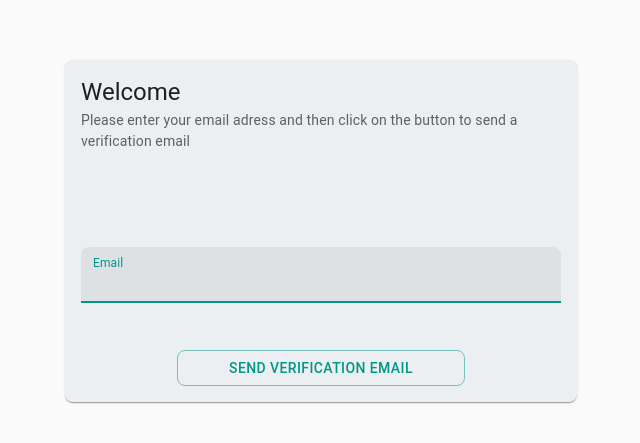
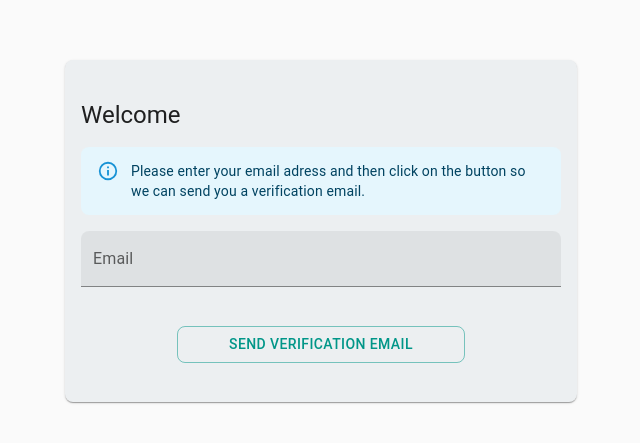
Before and after one commit to RANGELJ/tutofirestore, a React (Vite) app: page /auth in a window 1280 px wide. Shown: the part 169-612 px from the top of the page, without its empty margins (319-959 px from the left). Built offline with nearby package versions, Linux system fonts and the light colour scheme.

Commit message:
Error boundary implemented to show auth page

```diff
--- a/src/components/AuthForm.tsx
+++ b/src/components/AuthForm.tsx
@@ -1,11 +1,13 @@
 import FormControl from '@mui/material/FormControl'
 import Paper from '@mui/material/Paper'
+import Box from '@mui/material/Box'
+import Alert, { type AlertColor } from '@mui/material/Alert'
 import TextField from '@mui/material/TextField'
 import Typography from '@mui/material/Typography'
 import Button from '@mui/material/Button'
 import { styled } from '@mui/material'
 
-const Container = styled(FormControl)(({ theme }) => ({
+const Frame = styled(FormControl)(({ theme }) => ({
   backgroundColor: theme.palette.background.default,
   width: '100%',
   height: '100%',
@@ -22,14 +24,14 @@ const Container = styled(FormControl)(({ theme }) => ({
   gridTemplateRows: '2fr 3fr 2fr',
 }))
 
-const FormCard = styled(Paper)(({ theme }) => {
+const ContainerPaper = styled(Paper)(({ theme }) => {
   const gap = theme.spacing(2)
   return {
     gridColumn: '2 / 3',
     gridRow: '2 / 3',
     display: 'grid',
     gridTemplateColumns: `${gap} 1fr 3fr 1fr ${gap}`,
-    gridTemplateRows: `${gap} 1fr 4fr 3fr auto ${gap}`,
+    gridTemplateRows: `1fr auto ${gap} auto ${gap} auto 1fr auto 1fr`,
   }
 })
 
@@ -38,25 +40,27 @@ const Title = styled(Typography)({
   gridRow: '2 / 3',
 })
 
-const Instructions = styled(Typography)({
+const InstructionsBox = styled(Box)({
   fontSize: 14,
   gridColumn: '2 / -2',
-  gridRow: '3 / 4',
+  gridRow: '4 / 5',
+  display: 'flex',
+  justifyContent: 'center',
 })
 
 const EmailField = styled(TextField)({
   gridColumn: '2 / -2',
-  gridRow: '4 / 5',
+  gridRow: '6 / 7',
 })
 
 const SubmitButton = styled(Button)({
   gridColumn: '3 / 4',
-  gridRow: '5 / 6',
+  gridRow: '-3 / -2',
 })
 
 type Props = {
+  severity: AlertColor;
   title: string;
-  autoFocus: boolean;
   initialEmailAddress: string;
   instructions: string;
   actionnName: string;
@@ -65,27 +69,28 @@ type Props = {
 }
 
 const AuthForm = ({
+  severity,
   title,
-  autoFocus,
   initialEmailAddress,
   instructions,
   actionnName,
   inputIsDisabled,
   actionIsDisabled,
 }: Props) => (
-  <Container>
-    <FormCard>
+  <Frame>
+    <ContainerPaper>
       <Title variant="h5">{title}</Title>
-      <Instructions color="text.secondary">
-        {instructions}
-      </Instructions>
+      <InstructionsBox>
+        <Alert severity={severity} about=''>
+          {instructions}
+        </Alert>
+      </InstructionsBox>
       <EmailField
         label="Email"
         type="email"
         InputProps={{
           name: 'email',
         }}
-        autoFocus={autoFocus}
         fullWidth
         disabled={inputIsDisabled}
         defaultValue={initialEmailAddress}
@@ -96,8 +101,8 @@ const AuthForm = ({
       >
         {actionnName}
       </SubmitButton>
-    </FormCard>
-  </Container>
+    </ContainerPaper>
+  </Frame>
 )
 
 export default AuthForm
--- a/src/components/PageAuth.tsx
+++ b/src/components/PageAuth.tsx
@@ -1,20 +1,18 @@
 /* eslint-disable react-refresh/only-export-components */
 import AuthForm from '../components/AuthForm'
-import { ActionFunction, LoaderFunction, redirect, useLoaderData, useRouteError } from 'react-router-dom'
+import { ActionFunction, LoaderFunction, redirect, useRouteError } from 'react-router-dom'
 import localStorageGetFirebaseEmailWaitingToBeVerified from '../shared/localStorageGetFirebaseEmailWaitingToBeVerified'
 import routerGetPaths from '../shared/routerGetPaths'
 import { sendSignInLinkToEmail } from 'firebase/auth'
 import firebaseGetAuth from '../shared/firebaseGetAuth'
 import RouteForm from './RouteForm'
 
-type LoaderData = string | null
-
 export const loader: LoaderFunction = async () => {
   const firebaseEmailWaitingVerification = localStorageGetFirebaseEmailWaitingToBeVerified()
   console.log('firebaseEmailWaitingVerification', firebaseEmailWaitingVerification)
 
   if (firebaseEmailWaitingVerification) {
-    return redirect(routerGetPaths().home)
+    return redirect(routerGetPaths().root)
   }
 
   return null
@@ -25,7 +23,7 @@ export const action: ActionFunction = async ({ request }) => {
   const email = formData.get('email')
 
   if (!email) {
-    throw new Error('No email')
+    throw new Error('No email provided')
   }
 
   await sendSignInLinkToEmail(firebaseGetAuth(), 'hehehehe', {
@@ -36,15 +34,12 @@ export const action: ActionFunction = async ({ request }) => {
   return redirect(routerGetPaths().auth)
 }
 
-export const Component = () => {
-  const firebaseEmailWaiting = useLoaderData() as LoaderData
-
-  return (
+export const Component = () => (
   <RouteForm method="POST">
     <AuthForm
+      severity="info"
       title="Welcome"
-        autoFocus={!firebaseEmailWaiting}
-        instructions="Please enter your email adress and then click on the button to send a verification email"
+      instructions="Please enter your email adress and then click on the button so we can send you a verification email."
       actionIsDisabled={false}
       actionnName="Send verification email"
       initialEmailAddress=""
@@ -52,16 +47,21 @@ export const Component = () => {
     />
   </RouteForm>
 )
-}
 
 export const ErrorBoundary = () => {
   const error = useRouteError()
 
-  console.log(error)
-
   return (
-    <div>
-      <h1>Something went wrong!!!</h1>
-    </div>
+    <RouteForm method="GET" resource={routerGetPaths().auth}>
+      <AuthForm
+        severity="error"
+        title="Welcome"
+        instructions={`${error}`}
+        actionIsDisabled={false}
+        actionnName="Retry"
+        initialEmailAddress=""
+        inputIsDisabled={true}
+      />
+    </RouteForm>
   )
 }
--- a/src/components/PageAuthWaitingEmailVerificationLink.tsx
+++ b/src/components/PageAuthWaitingEmailVerificationLink.tsx
@@ -31,9 +31,9 @@ export const Component = () => {
   return (
     <RouteForm method="POST">
       <AuthForm
+        severity="info"
         actionnName="Reset"
         title="Waiting for email verification"
-        autoFocus={false}
         initialEmailAddress={firebaseEmailWaiting}
         instructions="Please check your invoice"
         actionIsDisabled={false}
--- a/src/shared/routerCreate.ts
+++ b/src/shared/routerCreate.ts
@@ -5,8 +5,8 @@ const routerCreate = () => {
   const paths = routerGetPaths()
   return createBrowserRouter([
     {
-      path: paths.home,
-      lazy: () => import('../components/PageHome.tsx'),
+      path: paths.root,
+      lazy: () => import('../components/PageRoot.tsx'),
     },
     {
       path: paths.auth,
--- a/src/shared/routerGetPaths.ts
+++ b/src/shared/routerGetPaths.ts
@@ -1,5 +1,5 @@
 const routerGetPaths = () => ({
-    home: '/',
+    root: '/',
     auth: '/auth',
     authWaitingEmailVerificationLink: '/auth/waiting-email-verification-link',
 } as const)
```
Also changed, not shown: src/components/PageRoot.tsx (line endings or trailing spaces). Lines whose indentation alone changed are shown as unchanged.
